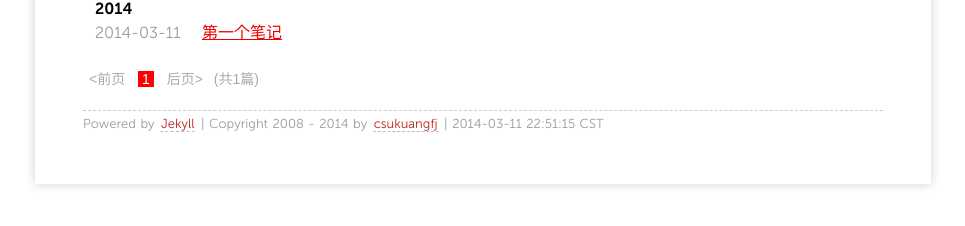
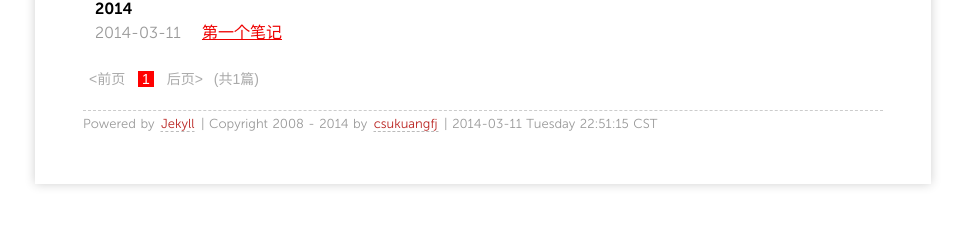
Before and after one commit to liu-ke/csukuangfj.github.io, a Jekyll site: the page built from index.html, in a window 1280 px wide. Shown: the part 209-435 px from the top of the page, without its empty margins (157-1122 px from the left). Built offline with Jekyll 4.4.1, drawn with Linux system fonts in a browser that asks for light colours; Markdown is read by kramdown in place of the engine named in the settings; the list of posts is cut into pages by our own code.

Commit message:
modify date format, add weekday display

```diff
--- a/_layouts/default.html
+++ b/_layouts/default.html
@@ -35,7 +35,7 @@
       </div>
 
     <footer>
-        <p><small>Powered by <a href="https://github.com/mojombo/jekyll">Jekyll</a> | Copyright 2008 - {{site.time | date:"%Y"}} by <a href="http://csukuangfj.github.io/about/">csukuangfj</a> | <span class="label label-info">{{site.time | date:"%Y-%m-%d %H:%M:%S %Z"}}</span></small></p>
+        <p><small>Powered by <a href="https://github.com/mojombo/jekyll">Jekyll</a> | Copyright 2008 - {{site.time | date:"%Y"}} by <a href="http://csukuangfj.github.io/about/">csukuangfj</a> | <span class="label label-info">{{site.time | date:"%Y-%m-%d %A %H:%M:%S %Z"}}</span></small></p>
     </footer>
 
     </div>
```
